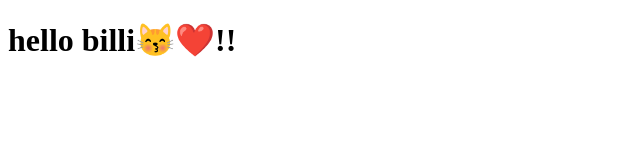
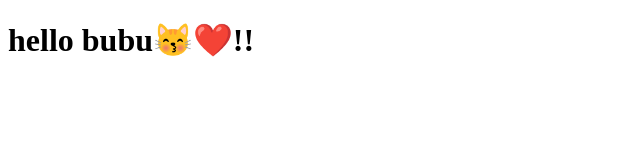
Before and after one commit to nikhilbuts/levitating, a plain HTML site: page index.html in a window 1280 px wide. Shown: the whole page, without its empty margins (0-640 px from the left). Drawn offline with Linux system fonts and the light colour scheme.

Commit message:
Update index.html

```diff
--- a/index.html
+++ b/index.html
@@ -7,6 +7,6 @@
 		<title>rio</title>
 	</head>
 	<body>
-		<h1>hello billi😽❤️!!</h1>
+		<h1>hello bubu😽❤️!!</h1>
 	</body>
 </html>
```
